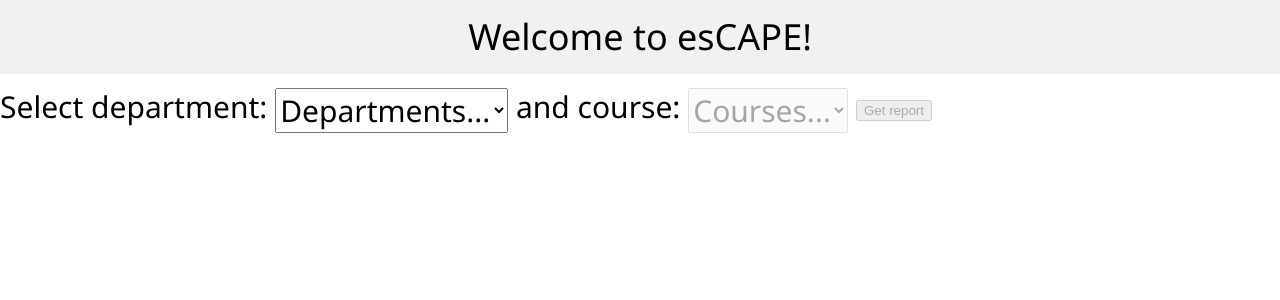
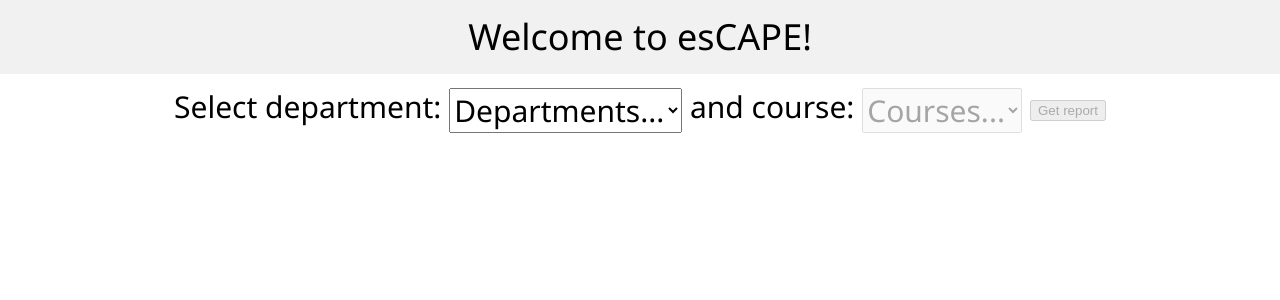
Before and after one commit to andportnoy/smartercapes.com, a Flask app: template templates/home.html in a window 1280 px wide. Shown: the top 300 px of the page. Run offline with Flask 2, Linux system fonts and the light colour scheme; the template is opened without the code that fills it, so the values that code supplies are empty.

Commit message:
retry inline css, fix typo

```diff
--- a/templates/home.html
+++ b/templates/home.html
@@ -18,7 +18,7 @@
         <h1>Welcome to esCAPE!</h1>
     </div>
 
-    <div "class="w3-container w3-center">
+    <div style="margin: auto;" class="w3-container w3-center">
         <h2>Select department:
         <select onchange="buildSelect2(this.options[this.selectedIndex].value)">
             <option value="default">Departments...</option>
```
